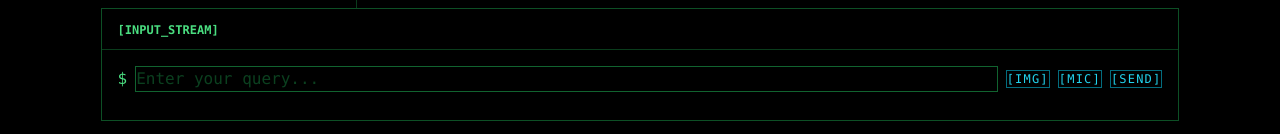
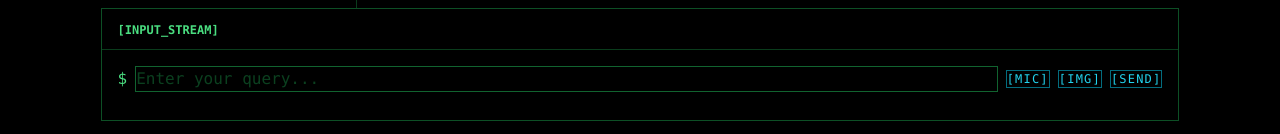
Before and after one commit to Arnav123gupta/zexx-ai, a Next.js app: page / in a window 1280 px wide. Shown: the part 946-1080 px from the top of the page. Built offline with nearby package versions, Linux system fonts and the light colour scheme.

Commit message:
feat: move media button to right side of prompt bar
Reorganize button order for better visual organization.

Co-authored-by: ARNAV NETWORK <137749993+Arnav123gupta@users.noreply.github.com>

```diff
--- a/app/page.tsx
+++ b/app/page.tsx
@@ -795,17 +795,17 @@ export default function Home() {
                 className="hidden"
               />
               <button
+                onClick={toggleListening}
+                className={`terminal-button ${isListening ? "border-red-500/60 text-red-400 glow-cyan" : ""}`}
+              >
+                {isListening ? "[REC]" : "[MIC]"}
+              </button>
+              <button
                 onClick={() => fileInputRef.current?.click()}
                 className="terminal-button"
                 title="Upload image or screenshot"
               >
                 [IMG]
-              </button>
-              <button
-                onClick={toggleListening}
-                className={`terminal-button ${isListening ? "border-red-500/60 text-red-400 glow-cyan" : ""}`}
-              >
-                {isListening ? "[REC]" : "[MIC]"}
               </button>
               <button
                 onClick={(e) => handleSubmit(e)}
```
